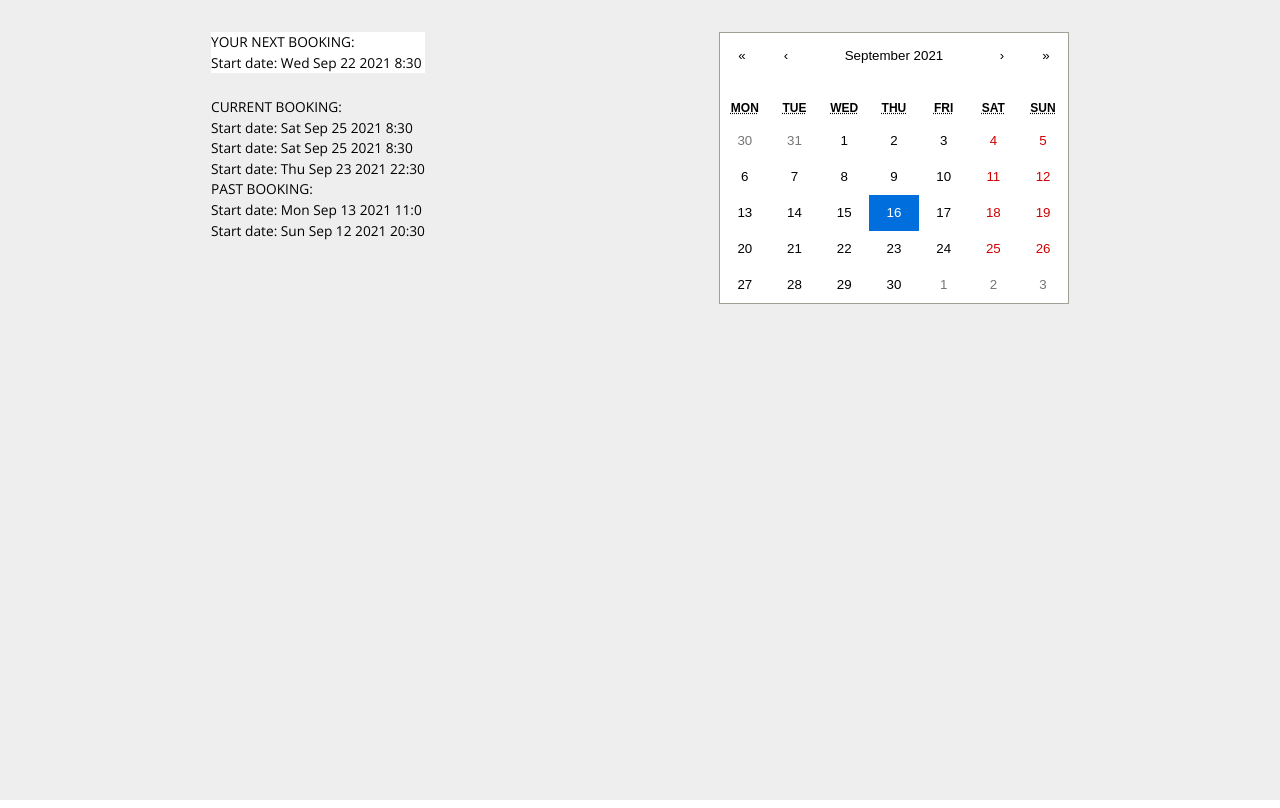
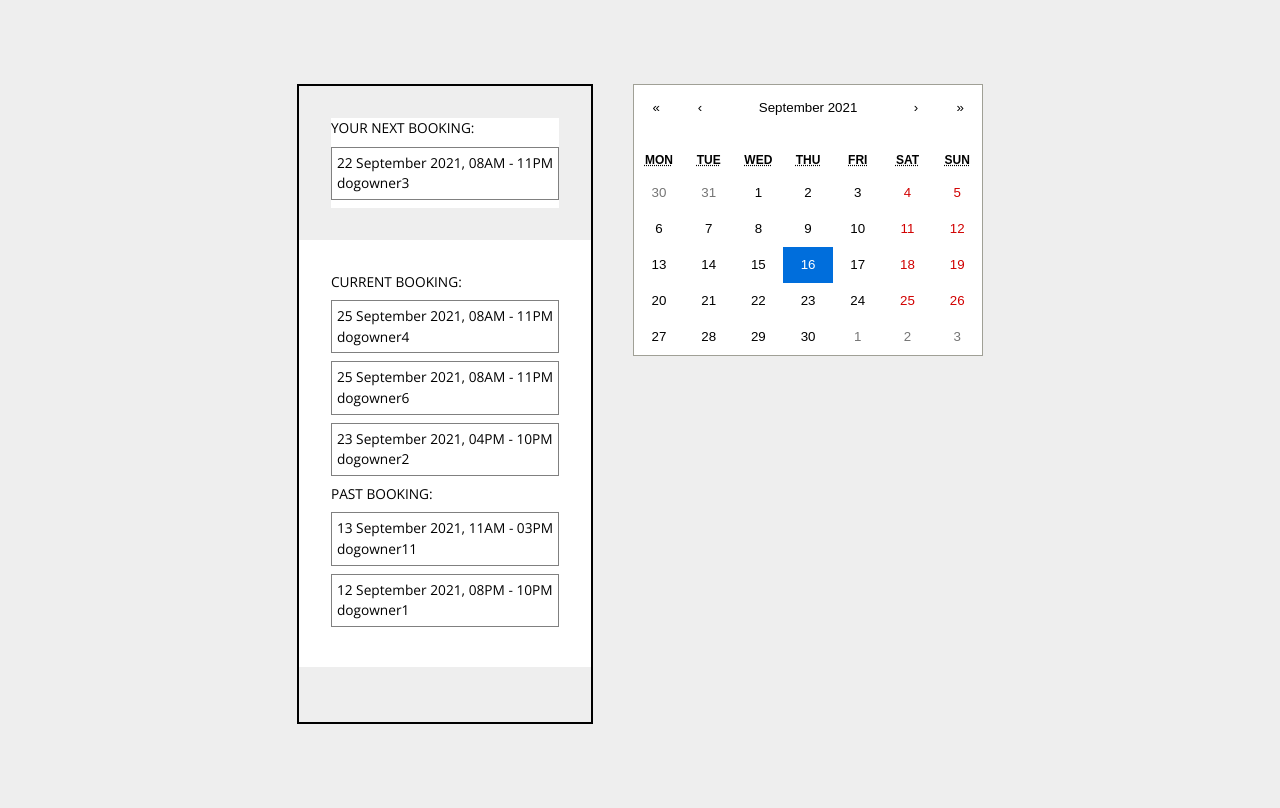
Before and after one commit to hatchways/team-brioche, a React (Create React App) app in the folder client/: page /booking in a window 1280 px wide. Built offline with nearby package versions, Linux system fonts and the light colour scheme; no server answers.

Commit message:
added some styling to view and a helper function to properly display the dates

```diff
--- a/client/src/components/DisplayBookings/BookingCard.tsx
+++ b/client/src/components/DisplayBookings/BookingCard.tsx
@@ -1,23 +1,20 @@
 import { BookingRequest } from '../../interface/BookingApiData';
 import { Box, Typography } from '@material-ui/core';
+import { displayDateTime } from './../../helpers/datTimeHelper';
+import useStyles from '../../pages/Booking/useStyles';
 
 interface Props {
-  booking: BookingRequest | undefined | null;
+  booking: BookingRequest;
 }
 
 export default function BookingCard(props: Props): JSX.Element {
+  const classes = useStyles();
+  const { start, end, dogOwner } = props.booking;
+  const { username } = dogOwner;
   return (
-    <>
-      <Box>
-        {props.booking ? (
-          <Typography>
-            Start date: {props.booking.start.toDateString()} {props.booking.start.getHours()}:
-            {props.booking.start.getMinutes()}
-          </Typography>
-        ) : (
-          'No upcoming booking'
-        )}
-      </Box>
-    </>
+    <Box className={classes.bookingCard}>
+      <Typography>{displayDateTime(start, end)}</Typography>
+      <Typography>{username}</Typography>
+    </Box>
   );
 }
--- /dev/null
+++ b/client/src/components/DisplayBookings/BookingGroup.tsx
@@ -0,0 +1,27 @@
+import { Grid, Typography } from '@material-ui/core';
+import { BookingApiData } from '../../interface/BookingApiData';
+import useStyles from '../../pages/Booking/useStyles';
+import BookingCardList from './BookingCardList';
+import NextBooking from './NextBooking';
+interface Props {
+  bookings: BookingApiData;
+}
+
+export default function BookingGroup(props: Props): JSX.Element {
+  const classes = useStyles();
+  const { bookings } = props;
+  return (
+    <Grid container direction="column">
+      <Grid item className={classes.upcoming}>
+        <NextBooking booking={bookings.upcoming} />
+      </Grid>
+      <Grid item className={classes.current}>
+        <Typography>CURRENT BOOKING:</Typography>
+        <BookingCardList bookingList={bookings.current} />
+
+        <Typography>PAST BOOKING:</Typography>
+        <BookingCardList bookingList={bookings.past} />
+      </Grid>
+    </Grid>
+  );
+}
--- /dev/null
+++ b/client/src/components/DisplayBookings/NextBooking.tsx
@@ -0,0 +1,16 @@
+import { Box, Typography } from '@material-ui/core';
+import { BookingRequest } from '../../interface/BookingApiData';
+import BookingCard from './BookingCard';
+
+interface Props {
+  booking: BookingRequest | null | undefined;
+}
+
+export default function NextBooking(props: Props): JSX.Element {
+  return (
+    <Box>
+      <Typography>YOUR NEXT BOOKING:</Typography>
+      {props.booking ? <BookingCard booking={props.booking} /> : 'No upcoming bookings Yet'}
+    </Box>
+  );
+}
--- /dev/null
+++ b/client/src/helpers/datTimeHelper.ts
@@ -0,0 +1,35 @@
+export const displayDateTime = (start: Date, end: Date): string => {
+  const Month = [
+    'January',
+    'February',
+    'March',
+    'April',
+    'May',
+    'June',
+    'July',
+    'August',
+    'September',
+    'October',
+    'November',
+    'December',
+  ];
+
+  const displayTime = (date: Date) => {
+    let AM = true;
+    let hours = date.getHours();
+    if (hours > 12) {
+      hours = hours - 12;
+      AM = false;
+    }
+    if (hours === 12) AM = false;
+    const hourString = hours < 10 ? '0' + hours : hours;
+    const ampm = AM ? 'AM' : 'PM';
+    return `${hourString}${ampm}`;
+  };
+
+  const day = start.getDate();
+  const month = Month[start.getMonth()];
+  const year = start.getFullYear();
+
+  return `${day} ${month} ${year}, ${displayTime(start)} - ${displayTime(end)}`;
+};
--- a/client/src/mocks/mockBookings.ts
+++ b/client/src/mocks/mockBookings.ts
@@ -1,22 +1,6 @@
 import { BookingRequest } from '../interface/BookingApiData';
 
-export const upcoming: BookingRequest = {
-  accepted: false,
-  declined: false,
-  paid: false,
-  dogOwner: {
-    username: 'dogowner1',
-    email: 'dogowner1@g.com',
-  },
-  dogSitter: {
-    username: 'dogsitter1',
-    email: 'dogsitter1@g.com',
-  },
-  start: new Date(),
-  end: new Date(),
-};
-
-export const bookings = [
+export const bookings: Array<BookingRequest> = [
   {
     // past booking that was accepted
     accepted: true,
@@ -30,8 +14,8 @@ export const bookings = [
       username: 'dogsitter5',
       email: 'dogsitter1@g.com',
     },
-    start: new Date('2021 sept 12 8:30 PM'),
-    end: new Date('2021 sept 12 10:30 PM'),
+    start: new Date('2021 sept 12 8:00 PM'),
+    end: new Date('2021 sept 12 10:00 PM'),
   },
   {
     // past booking was declined
@@ -62,8 +46,8 @@ export const bookings = [
       username: 'dogsitter5',
       email: 'dogsitter1@g.com',
     },
-    start: new Date('2021 sept 23 10:30 PM'),
-    end: new Date('2021 sept 23 8:30 PM'),
+    start: new Date('2021 sept 23 4:00 PM'),
+    end: new Date('2021 sept 23 10:00 PM'),
   },
   {
     // upcoming booking that has not been accepted
@@ -78,8 +62,8 @@ export const bookings = [
       username: 'dogsitter5',
       email: 'dogsitter1@g.com',
     },
-    start: new Date('2021 sept 22 8:30 AM'),
-    end: new Date('2021 sept 22 11:30 PM'),
+    start: new Date('2021 sept 22 8:00 AM'),
+    end: new Date('2021 sept 22 11:00 PM'),
   },
   {
     // upcoming booking that has not been accepted
@@ -94,8 +78,8 @@ export const bookings = [
       username: 'dogsitter5',
       email: 'dogsitter1@g.com',
     },
-    start: new Date('2021 sept 25 8:30 AM'),
-    end: new Date('2021 sept 25 11:30 PM'),
+    start: new Date('2021 sept 25 8:00 AM'),
+    end: new Date('2021 sept 25 11:00 PM'),
   },
   {
     // upcoming booking that has been declined
@@ -110,7 +94,7 @@ export const bookings = [
       username: 'dogsitter5',
       email: 'dogsitter1@g.com',
     },
-    start: new Date('2021 sept 25 8:30 AM'),
-    end: new Date('2021 sept 25 11:30 PM'),
+    start: new Date('2021 sept 25 8:00 AM'),
+    end: new Date('2021 sept 25 11:00 PM'),
   },
 ];
--- a/client/src/pages/Booking/Booking.tsx
+++ b/client/src/pages/Booking/Booking.tsx
@@ -1,12 +1,11 @@
-import { Box, Grid, Typography } from '@material-ui/core';
+import { Box, Grid } from '@material-ui/core';
 import { useState, useEffect } from 'react';
-import BookingCardList from '../../components/DisplayBookings/BookingCardList';
-import BookingCard from '../../components/DisplayBookings/BookingCard';
 import { getBookings } from '../../helpers/APICalls/bookingService';
 import { BookingApiData } from '../../interface/BookingApiData';
 import Calendar from 'react-calendar';
 import useStyles from './useStyles';
 import 'react-calendar/dist/Calendar.css';
+import BookingGroup from '../../components/DisplayBookings/BookingGroup';
 
 export default function Booking(): JSX.Element {
   const classes = useStyles();
@@ -27,30 +26,12 @@ export default function Booking(): JSX.Element {
   console.log(date.toString());
   return (
     <Box component="main" className={classes.root}>
-      <Grid
-        container
-        wrap="wrap"
-        style={{ justifyContent: 'space-around', paddingTop: '2rem', paddingLeft: '4rem', paddingRight: '4rem' }}
-        direction="row-reverse"
-      >
-        <Grid item>
+      <Grid container wrap="wrap" className={classes.main} direction="row-reverse">
+        <Grid item className={classes.calendar}>
           <Calendar value={date} onChange={setDate} />
         </Grid>
-        <Grid item>
-          <Grid container direction="column" spacing={3}>
-            <Grid item>
-              <Box style={{ backgroundColor: 'white' }}>
-                <Typography>YOUR NEXT BOOKING:</Typography>
-                <BookingCard booking={bookings.upcoming} />
-              </Box>
-            </Grid>
-            <Grid item>
-              <Typography>CURRENT BOOKING:</Typography>
-              <BookingCardList bookingList={bookings.current} />
-              <Typography>PAST BOOKING:</Typography>
-              <BookingCardList bookingList={bookings.past} />
-            </Grid>
-          </Grid>
+        <Grid item className={classes.bookings}>
+          <BookingGroup bookings={bookings} />
         </Grid>
       </Grid>
     </Box>
--- a/client/src/pages/Booking/useStyles.ts
+++ b/client/src/pages/Booking/useStyles.ts
@@ -4,6 +4,33 @@ const useStyles = makeStyles((theme) => ({
   root: {
     backgroundColor: theme.palette.grey[200],
     minHeight: '100vh',
+    width: '100vw',
+  },
+  main: {
+    justifyContent: 'center',
+    padding: theme.spacing(2),
+  },
+  current: {
+    backgroundColor: 'white',
+    padding: theme.spacing(1),
+  },
+  upcoming: {
+    backgroundColor: 'white',
+    margin: theme.spacing(1),
+  },
+  calendar: {
+    margin: '20px',
+  },
+  bookings: {
+    margin: '20px',
+    border: '2px solid black',
+    height: '80vh',
+    overflow: 'auto',
+  },
+  bookingCard: {
+    border: '1px solid grey',
+    padding: '5px',
+    margin: '0.5rem 0 0.5rem 0',
   },
 }));
 
--- a/client/src/themes/theme.ts
+++ b/client/src/themes/theme.ts
@@ -15,4 +15,5 @@ export const theme = createMuiTheme({
   shape: {
     borderRadius: 5,
   },
+  spacing: (factor) => `${2 * factor}rem`,
 });
```
